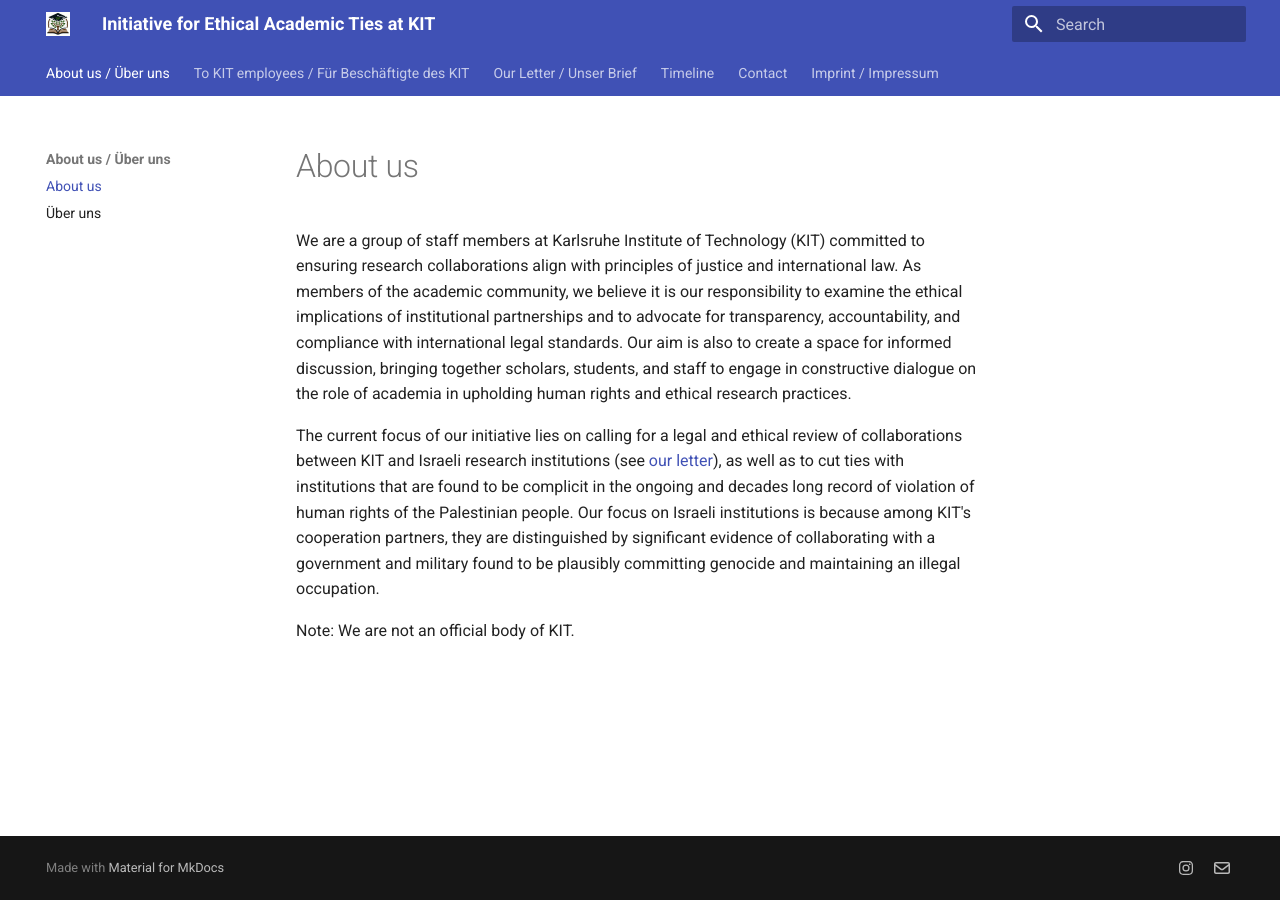
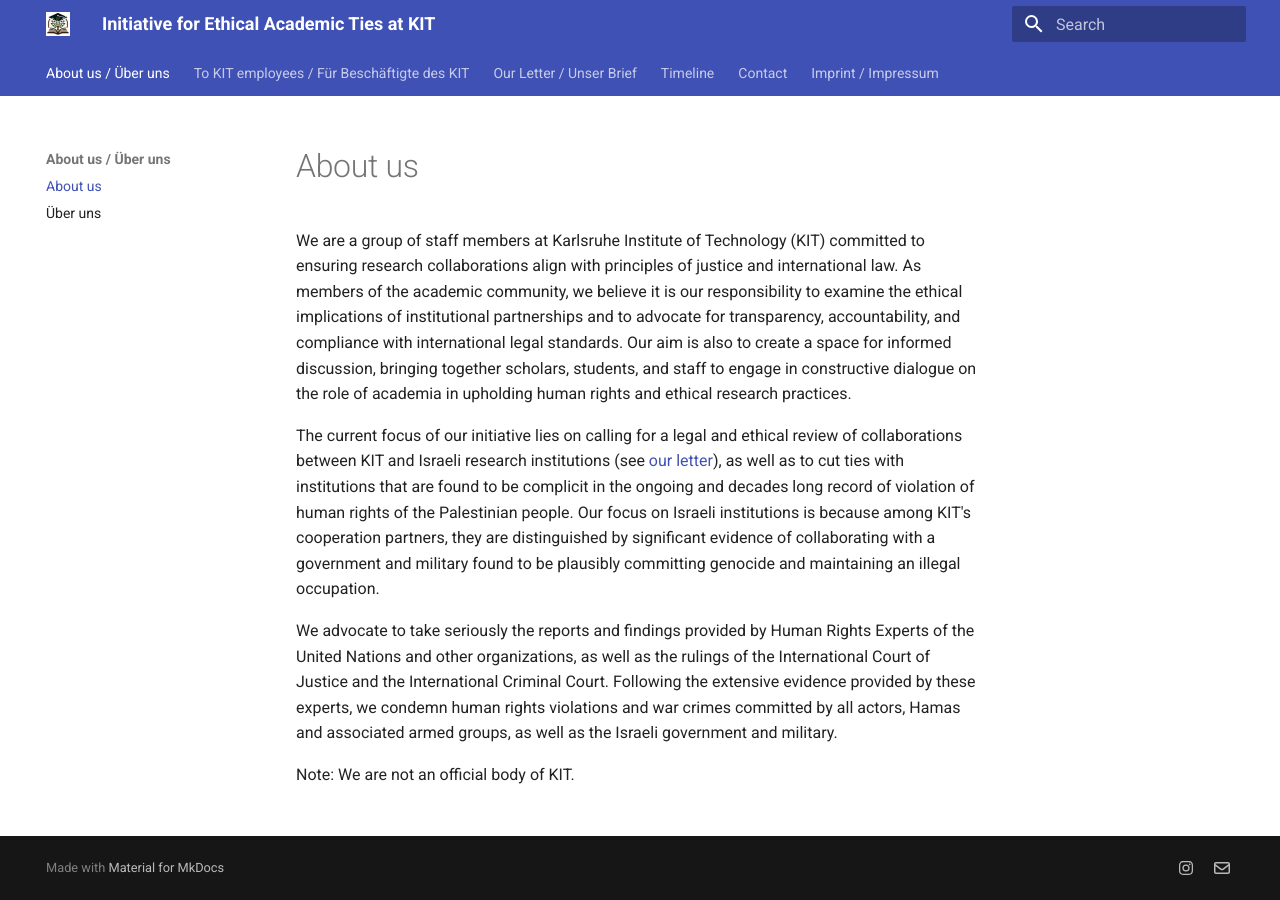
Before and after one commit to ieat-kit/ieat-kit.github.io, an MkDocs documentation site: the page built from docs/index.md, in a window 1280 px wide. Built offline with MkDocs 1.6.1 and Material for MkDocs 9.7.7, drawn with Linux system fonts in a browser that asks for light colours.

Commit message:
addtion to about us on all actors being condemned

```diff
--- a/docs/index.md
+++ b/docs/index.md
@@ -4,6 +4,8 @@
 
 The current focus of our initiative lies on calling for a legal and ethical review of collaborations between KIT and Israeli research institutions (see [our letter]), as well as to cut ties with institutions that are found to be complicit in the ongoing and decades long record of violation of human rights of the Palestinian people. Our focus on Israeli institutions is because among KIT's cooperation partners, they are distinguished by significant evidence of collaborating with a government and military found to be plausibly committing genocide and maintaining an illegal occupation.
 
+We advocate to take seriously the reports and findings provided by Human Rights Experts of the United Nations and other organizations, as well as the rulings of the International Court of Justice and the International Criminal Court. Following the extensive evidence provided by these experts, we condemn human rights violations and war crimes committed by all actors,  Hamas and associated armed groups, as well as the Israeli government and military.
+
 Note: We are not an official body of KIT.
 
 [our letter]: ./letter.md
```
Also changed, not shown: docs/index-de.md (+2 -0 lines).
